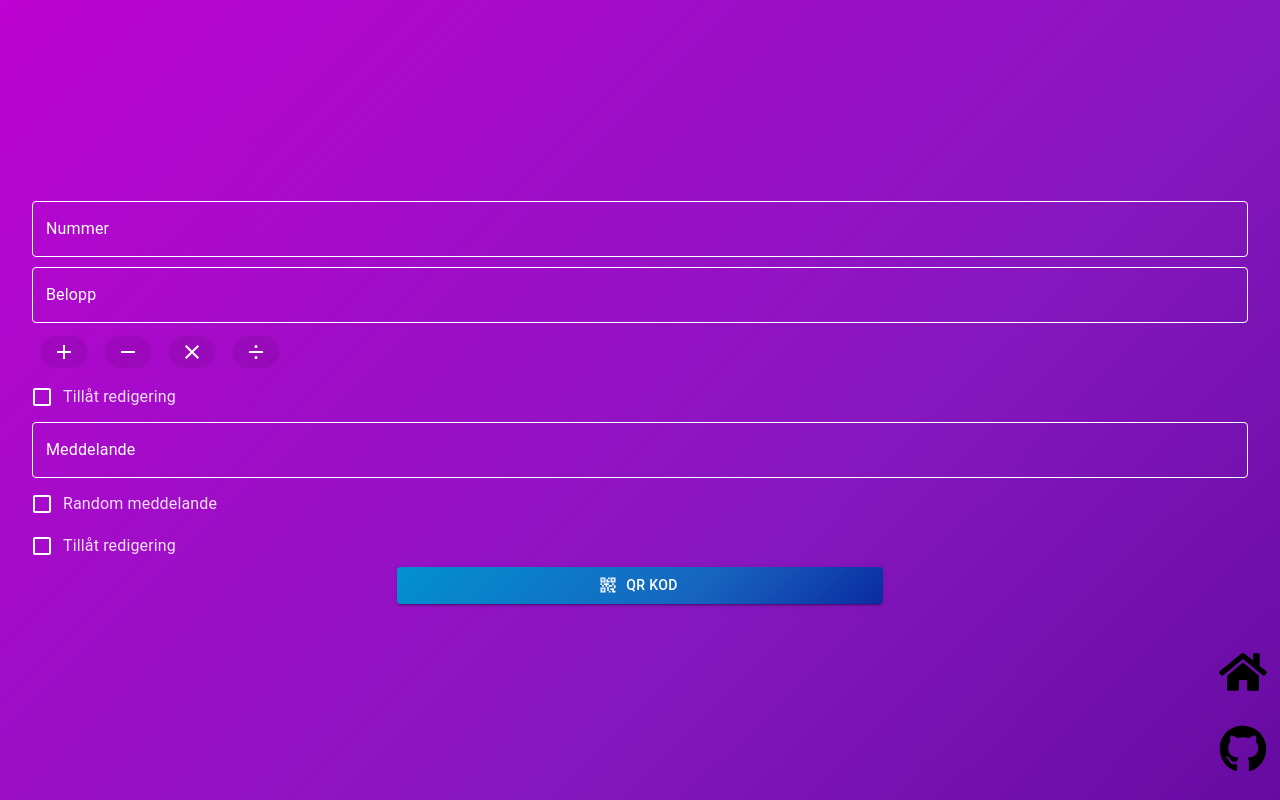
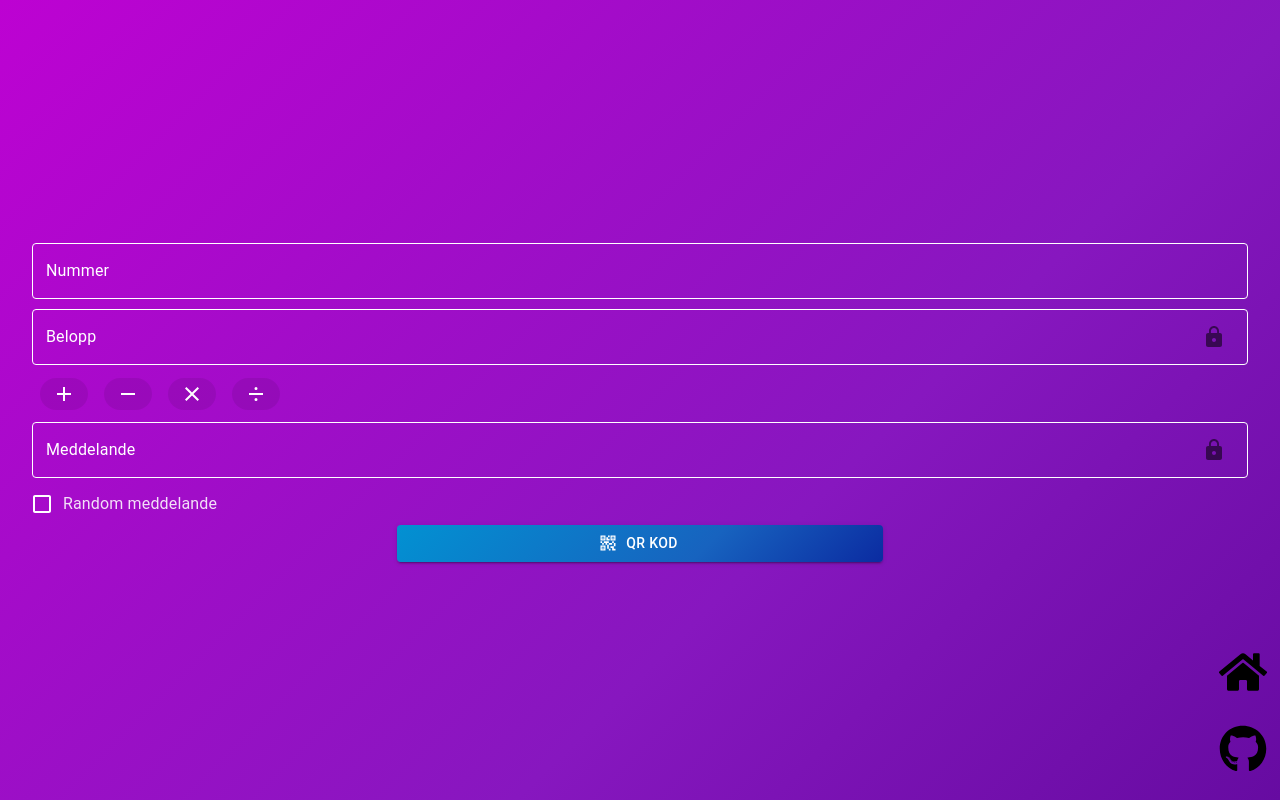
Before and after one commit to Philip2809/swish-me, a React (Vite) app in the folder app/: page / in a window 1280 px wide. Built offline with nearby package versions, Linux system fonts and the light colour scheme.

Commit message:
update ui

```diff
--- a/app/package.json
+++ b/app/package.json
@@ -16,6 +16,7 @@
     "@mui/material": "^5.14.8",
     "@mui/styled-engine-sc": "^5.14.8",
     "@types/qrcode": "^1.5.2",
+    "notistack": "^3.0.1",
     "qrcode": "^1.5.3",
     "react": "^18.2.0",
     "react-dom": "^18.2.0",
--- a/app/src/App.css
+++ b/app/src/App.css
@@ -8,11 +8,3 @@
   flex-direction: column;
   width: 100%;
 }
-
-.redirBtn {
-  color: white!important;
-  background: linear-gradient(135deg, rgb(2, 175, 210) 0%, 31.6138%, rgb(23, 99, 191) 63.2275%, 81.6138%, rgb(11, 43, 161) 100%);
-  padding: 2em;
-  border-radius: 1em;
-  text-decoration: none;
-}
--- a/app/src/Create.tsx
+++ b/app/src/Create.tsx
@@ -10,12 +10,15 @@ import { validate } from './helper';
 import { useRef, useState } from 'react';
 import QRCode from 'qrcode';
 import SwipeableDrawer from '@mui/material/SwipeableDrawer';
-import { Chip, IconButton, Stack } from '@mui/material';
+import { Chip, IconButton, InputAdornment, Stack } from '@mui/material';
 import AddIcon from '@mui/icons-material/Add';
 import RemoveIcon from '@mui/icons-material/Remove';
 import CloseIcon from '@mui/icons-material/Close';
+import LockIcon from '@mui/icons-material/Lock';
+import LockOpenIcon from '@mui/icons-material/LockOpen';
 import { RiDivideFill } from 'react-icons/ri';
 import { FaHome, FaGithub } from 'react-icons/fa';
+import { useSnackbar } from 'notistack';
 import styles from './Create.module.scss';
 
 const SwishMeInput = styled(TextField)({
@@ -66,11 +69,13 @@ const SwishMeButton = styled(Button)({
 function Create() {
   const [open, setOpen] = useState(false);
   const [randomEnabled, setRandomEnabled] = useState(false);
+  const [editAmt, setEditAmt] = useState(false);
+  const [editMsg, setEditMsg] = useState(false);
   const amountRef = useRef<HTMLInputElement>(null);
+  const { enqueueSnackbar } = useSnackbar();
 
   return (
     <>
-
       <div className={styles.linkIcons}>
         <div className={styles.iconHolder}>
           <a href="https://phma.dev" target='_blank'><FaHome className={styles.icon} id={styles.homeIcon} /></a>
@@ -79,12 +84,24 @@ function Create() {
       </div>
 
       <SwishMeInput id='number' label="Nummer" inputProps={{ inputMode: 'numeric', placeholder: '0760123456', maxLength: 10 }} defaultValue={localStorage.getItem('number') || ''} />
-      <SwishMeInput id='amt' label="Belopp" inputRef={amountRef} onBlur={(i) => {
-        const input = i.target.value.replace(/[^-()\d/*+.]/g, '');
-        if (!input.match(/\d/)) { i.target.value = ''; return; }
-        const math = eval(input);
-        if (math) i.target.value = math >= 1 ? (Math.round(math * 100) / 100).toString() : '';
-      }} inputProps={{ inputMode: 'numeric', placeholder: '69.420' }} />
+      <SwishMeInput id='amt'
+        label="Belopp"
+        inputRef={amountRef}
+        onBlur={(i) => {
+          const input = i.target.value.replace(/[^-()\d/*+.]/g, '');
+          if (!input.match(/\d/)) { i.target.value = ''; return; }
+          const math = eval(input);
+          if (math) i.target.value = math >= 1 ? (Math.round(math * 100) / 100).toString() : '';
+        }}
+        InputProps={{
+          endAdornment: <InputAdornment position="end">
+            <IconButton
+              onClick={() => setEditAmt(e => !e)}>
+              {editAmt ? <LockOpenIcon /> : <LockIcon />}
+            </IconButton>
+          </InputAdornment>,
+         }}
+        inputProps={{ inputMode: 'numeric', placeholder: '69.420' }} />
       <Stack direction='row'>
         <IconButton color='primary' onTouchEnd={(e) => { if (amountRef?.current?.value?.length) amountRef.current.value += '+'; e.preventDefault() }}>
           <Chip label={<AddIcon />} sx={{ '& span': { display: 'flex', justifyContent: 'center', color: 'white' } }} />
@@ -99,10 +116,19 @@ function Create() {
           <Chip label={<RiDivideFill />} sx={{ '& span': { display: 'flex', justifyContent: 'center' }, fontSize: '1em', color: 'white' }} />
         </IconButton>
       </Stack>
-      <FormControlLabel control={<SwishMeCheckbox id='editAmt' />} label="Tillåt redigering" />
-      <SwishMeInput id='msg' label="Meddelande" disabled={randomEnabled} inputProps={{ placeholder: 'Tack för avsugningen', maxLength: 50 }} />
+      <SwishMeInput id='msg'
+        label="Meddelande"
+        disabled={randomEnabled}
+        InputProps={{
+          endAdornment: <InputAdornment position="end">
+            <IconButton
+              onClick={() => setEditMsg(e => !e)}>
+              {editMsg ? <LockOpenIcon /> : <LockIcon />}
+            </IconButton>
+          </InputAdornment>,
+         }}
+        inputProps={{ placeholder: 'Tack för avsugningen', maxLength: 50 }} />
       <FormControlLabel control={<SwishMeCheckbox id='randomMsg' onChange={(v) => setRandomEnabled(v.target.checked)} />} label="Random meddelande" />
-      <FormControlLabel control={<SwishMeCheckbox id='editMsg' />} label="Tillåt redigering" />
 
       <div style={{ display: 'flex', justifyContent: 'space-evenly' }}>
         <SwishMeButton
@@ -115,9 +141,9 @@ function Create() {
             const amt = (document.getElementById('amt') as HTMLInputElement).value;
             const msg = (document.getElementById('msg') as HTMLInputElement).value;
 
-            if (validate(number, amt, msg)) {
-              const editAmt = (document.getElementById('editAmt') as HTMLInputElement).checked;
-              const editMsg = (document.getElementById('editMsg') as HTMLInputElement).checked;
+            const valid = validate(number, amt, msg);
+
+            if (valid === true) {
               const edit = [];
               if (editAmt) edit.push('a');
               if (editMsg) edit.push('m');
@@ -126,6 +152,8 @@ function Create() {
               setOpen(true);
               const url = `${location.origin}/?n=${number}&a=${amt}${randomEnabled ? '&r=1' : msg ? `&m=${msg}` : ''}${edit.length > 0 ? `&e=${edit.join()}` : ''}`;
               QRCode.toCanvas(canvas, url, { errorCorrectionLevel: 'H', margin: 2, width: 300 })
+            } else {
+              enqueueSnackbar(valid, { variant: 'error' });
             }
           }}
         >
@@ -140,9 +168,9 @@ function Create() {
             const amt = (document.getElementById('amt') as HTMLInputElement).value;
             const msg = (document.getElementById('msg') as HTMLInputElement).value;
 
-            if (validate(number, amt, msg)) {
-              const editAmt = (document.getElementById('editAmt') as HTMLInputElement).checked;
-              const editMsg = (document.getElementById('editMsg') as HTMLInputElement).checked;
+            const valid = validate(number, amt, msg);
+
+            if (valid === true) {
               const edit = [];
               if (editAmt) edit.push('a');
               if (editMsg) edit.push('m');
@@ -152,6 +180,8 @@ function Create() {
               navigator.share({
                 url: `${location.origin}/?n=${number}&a=${amt}${randomEnabled ? '&r=1' : msg ? `&m=${msg}` : ''}${edit.length > 0 ? `&e=${edit.join()}` : ''}`,
               })
+            } else {
+              enqueueSnackbar(valid, { variant: 'error' });
             }
 
           }}
--- /dev/null
+++ b/app/src/Redirect.module.scss
@@ -0,0 +1,51 @@
+.card {
+    // background: rgb(200, 200, 200);
+    background: linear-gradient(135deg, rgb(2, 175, 210) 0%, 31.6138%, rgb(23, 99, 191) 63.2275%, 81.6138%, rgb(11, 43, 161) 100%);
+    color: black;
+    box-shadow: rgba(0, 0, 0, 0.15) 1.95px 1.95px 2.6px;
+    border-radius: 1em;
+
+    display: flex;
+    flex-direction: column;
+    align-items: start;
+}
+
+.number {
+    font-size: 1.8em;
+    font-weight: bold;
+    margin: 0;
+    padding: 0.4em;
+}
+
+.amount {
+    font-size: 1.3em;
+    color: blue;
+    font-weight: bold;
+    margin: 0;
+    padding: 0em 0.4em;
+}
+
+.message {
+    font-size: 1.1em;
+    margin: 0;
+    padding: 0.4em;
+}
+
+.swishBtn {
+    color: white !important;
+    // border: 1px solid white!important;
+    border-top: 1px solid white !important;
+    // background: linear-gradient(135deg, rgb(2, 175, 210) 0%, 31.6138%, rgb(23, 99, 191) 63.2275%, 81.6138%, rgb(11, 43, 161) 100%);
+    padding: 2em 0;
+    margin-top: 0.4em;
+    border-radius: 1em;
+    text-decoration: none;
+    width: 100%;
+}
+
+.warning {
+    color: rgb(84, 0, 0);
+    font-size: 1em;
+    margin: 0;
+    padding: 0.4em;
+}
--- a/app/src/Redirect.tsx
+++ b/app/src/Redirect.tsx
@@ -1,16 +1,20 @@
-import './App.css'
+import styles from './Redirect.module.scss';
+import { AMOUNT, MESSAGE, NUMBER, RANDOM } from './helper';
 
-interface Props {
-  url: string
-}
-
-function Redirect({ url }: Props) {
-
+function Redirect() {
   return (
     <>
-      <a className='redirBtn' href={url}>Fortsätt till swish</a>
+      <div className={styles.card}>
+        <span className={styles.number}>{NUMBER}</span>
+        <span className={styles.amount}> &#x2022; {AMOUNT} SEK</span>
+        <span className={styles.message}>
+          { RANDOM ? <i>Meddelandet är en överraskning</i> :  MESSAGE ? `"${MESSAGE}"` : <i>Inget meddelande inkluderat</i> }
+        </span>
+        <span className={styles.warning}>OSB! Kontrollera <u>alltid</u> att informationen i Swish-appen och BankId är korrekt!</span>
+        <a className={styles.swishBtn} href={''}>Fortsätt till Swish</a>
+      </div>
     </>
   )
 }
 
-export default Redirect
+export default Redirect;
--- a/app/src/helper.ts
+++ b/app/src/helper.ts
@@ -24,17 +24,45 @@ export function buildUrl(number: string, amount: number, message: string, allowA
     return url;
 }
 
+enum InputErrors {
+    NUMBER = 'Numret måste vara 10 siffror och börja på 07 eller 123',
+    AMOUNT_MIN = 'Beloppet måste vara minst 1 SEK',
+    AMOUNT_MAX = 'Beloppet får vara max 150 000 SEK',
+    MESSAGE = 'Meddelandet får vara max 50 tecken',
+}
+
 export function validate(number: string, amount: string, message: string) {
     if (number && number.length === 10 && (number.match(/07[0-9]{8}$/) || number.match(/123[0-9]{7}$/))) {
         if (!isNaN(Number(amount)) && Number(amount) >= 1) {
-          if (message.length <= 50) {
-            return true;
-          }
+            if (Number(amount) <= 150000) {
+                if (message.length <= 50) {
+                    return true;
+                }
+                return InputErrors.MESSAGE;
+            }
+            return InputErrors.AMOUNT_MAX;
         }
+        return InputErrors.AMOUNT_MIN;
     }
-    return false;
+    return InputErrors.NUMBER;
 }
 
+const randomMsgs = [
+    "Tack för avsugningen!",
+    "Det var roligt igår ;)",
+    "Tack för hjälpen!",
+    "Till tvätten",
+]
+
+const url = new URL(location.href);
+export const NUMBER = url.searchParams.get("n") || '';
+export const AMOUNT = url.searchParams.get("a") || '';
+export let MESSAGE = url.searchParams.get("m") || '';
+export const RANDOM = (url.searchParams.get("r") || '') === '1';
+if (RANDOM) MESSAGE = randomMsgs[Math.floor(Math.random() * randomMsgs.length)];
+const edit = url.searchParams.get("e") || '';
+export const ALLOW_EDIT_AMOUNT = edit.includes("a");
+export const ALLOW_EDIT_MESSAGE = edit.includes("m");
 
 
 
--- a/app/src/main.tsx
+++ b/app/src/main.tsx
@@ -1,32 +1,13 @@
 import ReactDOM from 'react-dom/client'
 import Create from './Create.tsx'
 import './index.css'
-import { buildUrl, validate } from './helper.ts';
+import { AMOUNT, MESSAGE, NUMBER, validate } from './helper.ts';
 import Redirect from './Redirect.tsx';
+import { SnackbarProvider } from 'notistack';
 
-
-const randomMsgs = [
-  "Tack för avsugningen!",
-  "Det var roligt igår ;)",
-  "Tack för hjälpen!",
-  "Till tvätten",
-]
-
-let swishUrl = '';
-
-const url = new URL(location.href);
-const number = url.searchParams.get("n") || '';
-const amt = url.searchParams.get("a") || '';
-let msg = url.searchParams.get("m") || '';
-const edit = url.searchParams.get("e") || '';
-const random = (url.searchParams.get("r") || '') === '1';
-
-if (validate(number, amt, msg)) {
-  if (random) msg = encodeURIComponent(randomMsgs[Math.floor(Math.random() * randomMsgs.length)]);
-  swishUrl = buildUrl(number, Number(amt), msg, edit.includes("a"), edit.includes("m"));
-  // if (!isIOS) location.href = swishUrl;
-}
+let swishing = false;
+if (validate(NUMBER, AMOUNT, MESSAGE) === true) swishing = true;
 
 ReactDOM.createRoot(document.getElementById('root')!).render(
-  swishUrl ? <Redirect url={swishUrl} /> : <Create />
+  swishing ? <Redirect /> : <SnackbarProvider anchorOrigin={{ vertical: 'top', horizontal: 'center' }} maxSnack={2} ><Create /></SnackbarProvider>
 )
```
Also changed, not shown: 7 other files (tests, documents, lock files or other folders).
